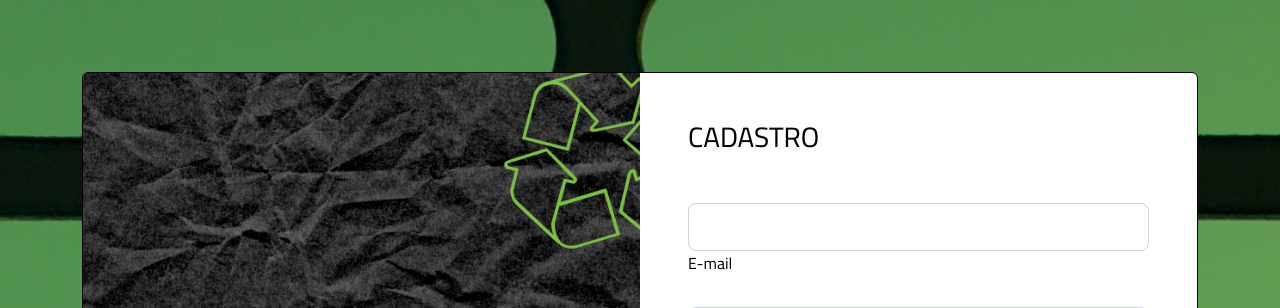
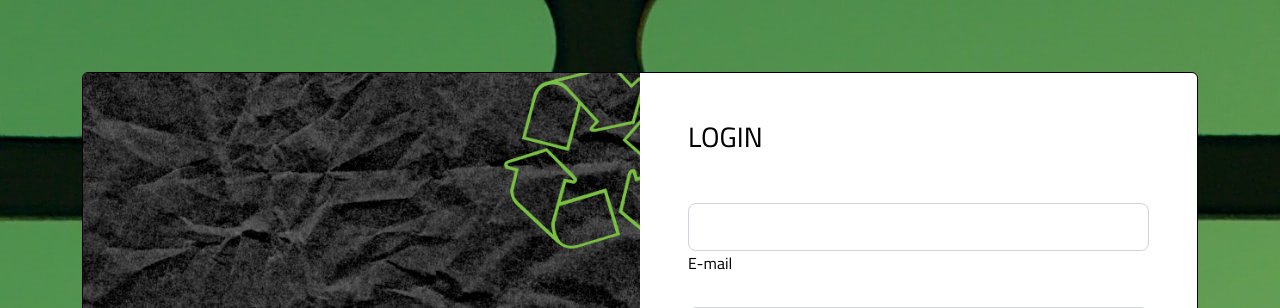
Before and after one commit to jplalves/EcoHub---ReciclaHack-Project, a Flask app: page /login in a window 1280 px wide. Shown: the part 86-394 px from the top of the page. Run offline with Flask 2, Linux system fonts and the light colour scheme.

Commit message:
Fixing templates

```diff
--- a/app/templates/login.html
+++ b/app/templates/login.html
@@ -66,7 +66,7 @@
               </div>
                 <div class="col-xl-6">
                   <div class="card-body p-md-5 text-black">
-                    <h3 class="mb-5 text-uppercase">Cadastro</h3>
+                    <h3 class="mb-5 text-uppercase">Login</h3>
 
                     <div class="form-outline mb-4">
                       <input type="text" id="email" name="email" class="form-control form-control-lg" />
--- a/app/templates/register.html
+++ b/app/templates/register.html
@@ -57,6 +57,7 @@
     <div class="container py-5 h-100">
       <div class="row d-flex justify-content-center align-items-center h-100">
         <div class="col">
+              <a href="/login" style="padding:0px;margin:0; color:black; font-size:25px;">Ja tem uma conta?</a>
           <div class="card card-registration my-4" style="border: 1px solid black">
             <form action="/register" method="post">
             <div class="row g-0">
```
